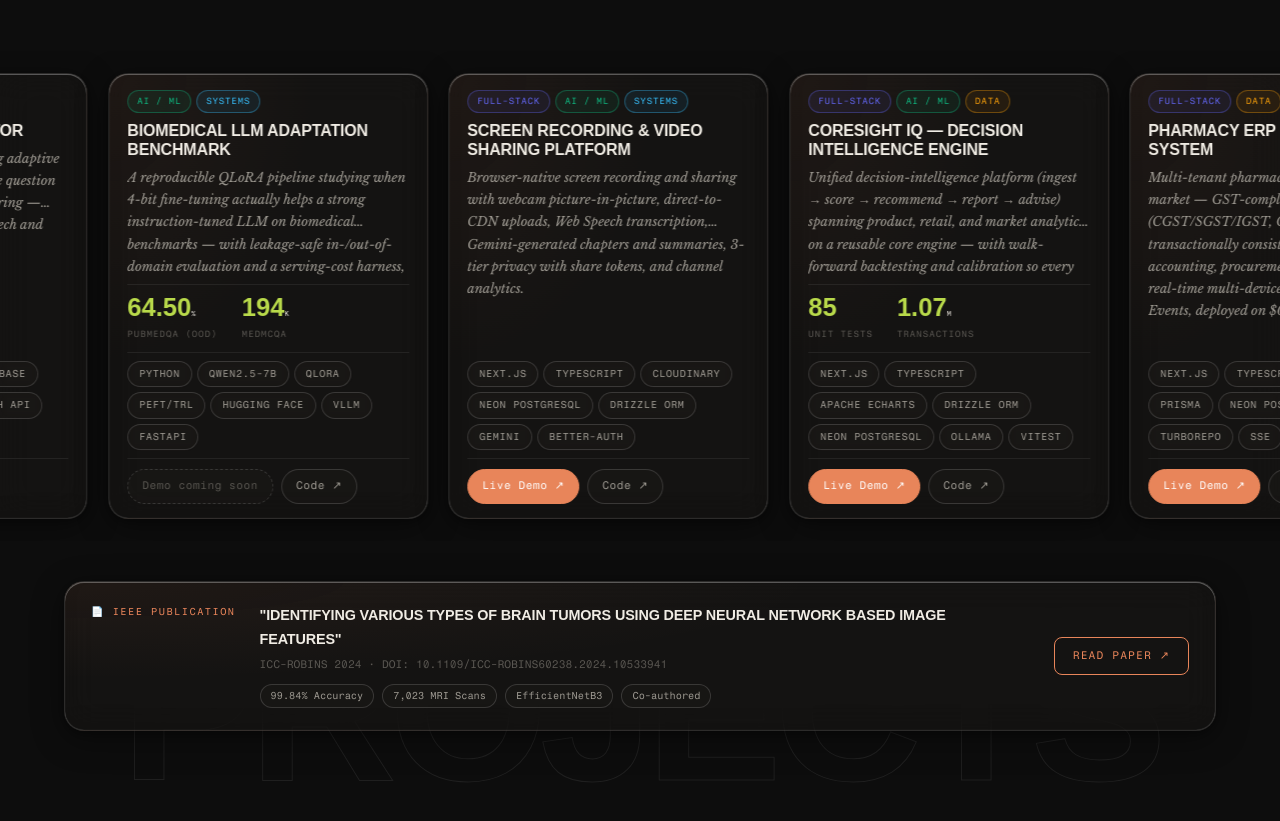
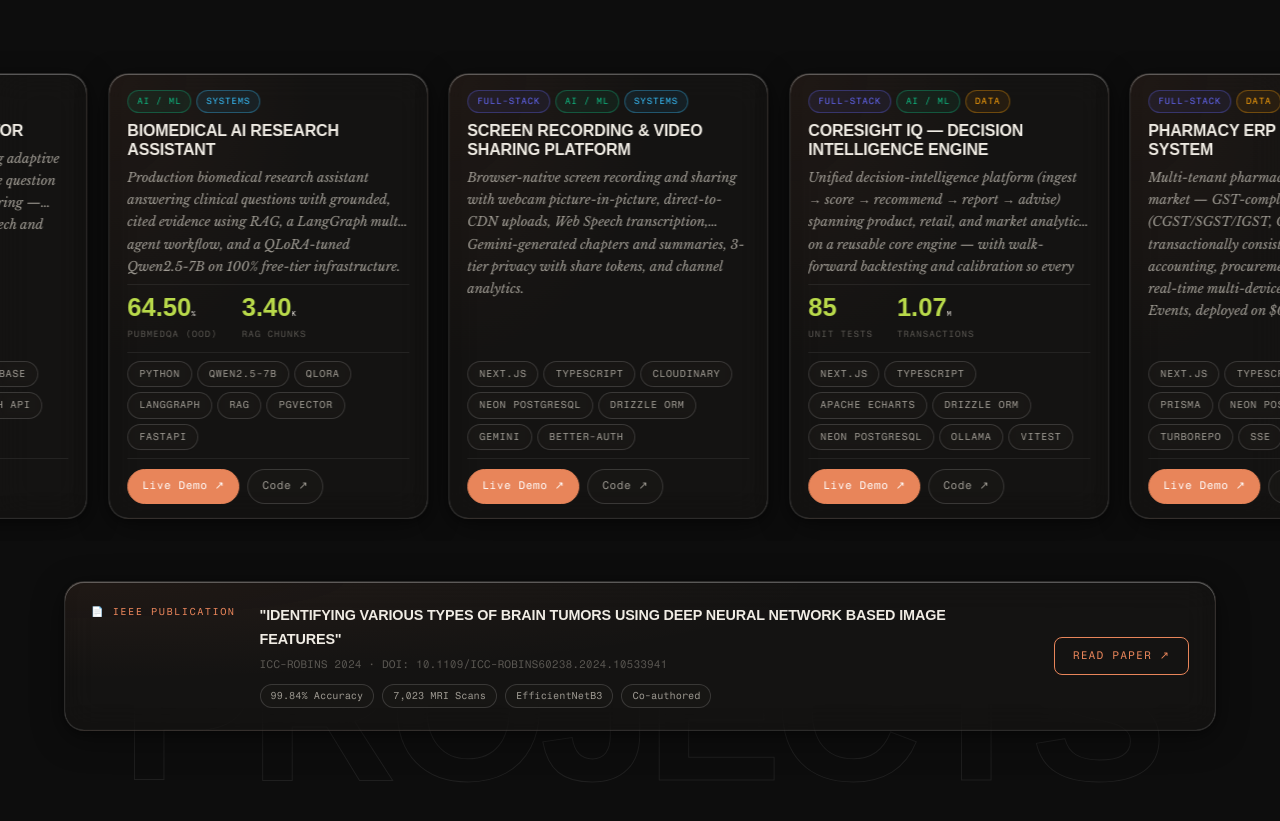
Before and after one commit to Udit013/uditagarwal-portfolio-website, a React (Vite) app: page / in a window 1280 px wide. Shown: the part 6060-6881 px from the top of the page. Built offline with nearby package versions, Linux system fonts and the light colour scheme; a web font is replaced by a local one.

Commit message:
updated the biomed project

```diff
--- a/src/data/content.ts
+++ b/src/data/content.ts
@@ -371,18 +371,18 @@
   {
     types: ['ml', 'sys'],
     num: '03',
-    title: 'Biomedical LLM Adaptation Benchmark',
-    desc: 'A reproducible QLoRA pipeline studying when 4-bit fine-tuning actually helps a strong instruction-tuned LLM on biomedical benchmarks — with leakage-safe in-/out-of-domain evaluation and a serving-cost harness, framed as engineering, not an accuracy chase.',
+    title: 'Biomedical AI Research Assistant',
+    desc: 'Production biomedical research assistant answering clinical questions with grounded, cited evidence using RAG, a LangGraph multi-agent workflow, and a QLoRA-tuned Qwen2.5-7B on 100% free-tier infrastructure.',
     badges: [
       { label: 'AI / ML', cls: 'ml' },
       { label: 'Systems', cls: 'sys' },
     ],
-    chips: ['Python', 'Qwen2.5-7B', 'QLoRA', 'PEFT/TRL', 'Hugging Face', 'vLLM', 'FastAPI'],
+    chips: ['Python', 'Qwen2.5-7B', 'QLoRA', 'LangGraph', 'RAG', 'pgvector', 'FastAPI'],
+    live: 'https://huggingface.co/spaces/Udit013/biomed-assistant',
     repo: 'https://github.com/Udit013/biomed-llm-peft',
-    demoSoon: true,
     stats: [
       { value: '64.5', suffix: '%', label: 'PubMedQA (OOD)' },
-      { value: '194', suffix: 'K', label: 'MedMCQA' },
+      { value: '3.4', suffix: 'K', label: 'RAG Chunks' },
     ],
     delay: '.12s',
   },
--- a/src/data/terminal.ts
+++ b/src/data/terminal.ts
@@ -75,8 +75,8 @@
 <span class="t-hi">02</span>  Voice Interview Simulator       [AI/ML · Full-Stack] — <span class="t-link">live</span>
     Next.js · Gemini 2.5 · Web Speech · $0 infra
 
-<span class="t-hi">03</span>  Biomedical LLM Adaptation       [AI/ML]
-    Qwen2.5-7B · QLoRA 4-bit · leakage-safe eval
+<span class="t-hi">03</span>  Biomedical AI Research Assistant [AI/ML] — <span class="t-link">live</span>
+    Qwen2.5-7B QLoRA · RAG · LangGraph agents · pgvector
 
 <span class="t-hi">04</span>  Screen Recording &amp; Sharing      [Full-Stack] — <span class="t-link">live</span>
     Next.js · Cloudinary · AI chapters · better-auth
@@ -108,7 +108,7 @@
 
 <span class="t-hi">Production ML &amp; LLM work:</span>
   Brain Tumor — ONNX + FastAPI serving · leakage audit · calibration · Grad-CAM
-  Biomedical LLM — Qwen2.5-7B QLoRA fine-tuning · leakage-safe in/out-of-domain eval
+  Biomedical AI Assistant — Qwen2.5-7B QLoRA · cited RAG · LangGraph 4-agent workflow
   Transformers · BERT · Prompt Engineering · RAG`,
 
   certifications: `<span class="t-hi">DeepLearning.AI</span>
@@ -160,9 +160,9 @@
   { q: /ieee|research|paper|publish|brain.?tumor/i, a: 'Udit co-authored an IEEE paper at ICC-ROBINS 2024 on brain tumor classification — 99.84% accuracy on 7,023 MRI scans with EfficientNetB3. DOI: 10.1109/ICC-ROBINS60238.2024.10533941' },
   { q: /gpa|grade|school|degree|university|master|indiana/i, a: 'MS CS at Indiana University Bloomington — GPA 3.84/4.0, May 2026. B.Tech at KIIT — GPA 8.85/10.0.' },
   { q: /skill|tech|stack|language|python|react|framework/i, a: 'Python, TypeScript, React, Next.js, Node.js, Fastify, FastAPI, PostgreSQL, PyTorch, TensorFlow, Hugging Face, QLoRA, Gemini API, Ollama, Docker, AWS. Type "skills" for the full list.' },
-  { q: /project|built|app|demo|portfolio/i, a: '7 flagship projects: brain tumor classification (IEEE), an AI voice interview simulator, a biomedical LLM QLoRA benchmark, a screen-recording platform, the CoreSight IQ decision-intelligence platform, a multi-tenant pharmacy ERP (RxFlow), and a DevSecOps secrets scanner. Type "projects" for all.' },
+  { q: /project|built|app|demo|portfolio/i, a: '7 flagship projects: brain tumor classification (IEEE), an AI voice interview simulator, a cited biomedical AI research assistant (RAG + QLoRA), a screen-recording platform, the CoreSight IQ decision-intelligence platform, a multi-tenant pharmacy ERP (RxFlow), and a DevSecOps secrets scanner. Type "projects" for all.' },
   { q: /contact|email|phone|reach|talk/i, a: 'agarwaludit13@gmail.com · +1 (930) 904-4901 · linkedin.com/in/udit013 · Responds within 24h.' },
-  { q: /llm|voice|gemini|vapi|gpt|generative|qlora|fine.?tun/i, a: 'LLM work spans Gemini API, Ollama, QLoRA/PEFT fine-tuning (Qwen2.5-7B on biomedical benchmarks), RAG, structured generation, and LLM evaluation with lm-evaluation-harness. Built voice interviews on browser-native speech + Gemini.' },
+  { q: /llm|voice|gemini|vapi|gpt|generative|qlora|fine.?tun|rag|agent/i, a: 'LLM work spans QLoRA/PEFT fine-tuning (Qwen2.5-7B), cited RAG over PubMed with pgvector, LangGraph multi-agent workflows with per-claim citation verification, Gemini API, Ollama, and LLM evaluation with lm-evaluation-harness. Built a live biomedical AI research assistant and voice interviews on browser-native speech + Gemini.' },
   { q: /data|etl|tableau|airflow|pipeline|analytics|forecast/i, a: 'Strong data engineering & analytics: ETL pipelines, Airflow, PostgreSQL, forecasting, A/B testing, and the CoreSight IQ decision-intelligence platform with auditable, calibrated metrics (walk-forward backtesting, confidence calibration).' },
   { q: /location|remote|reloc|where/i, a: 'Based in Bloomington, IN (EST). Open to remote, hybrid, and relocation.' },
   { q: /cert|aws|deeplearning/i, a: 'Certifications: DeepLearning.AI Neural Networks & Improving DNNs (Sep 2023), AWS Academy Cloud Graduate (Jul 2023).' },
```
Also changed, not shown: 1 other file (tests, documents, lock files or other folders).
